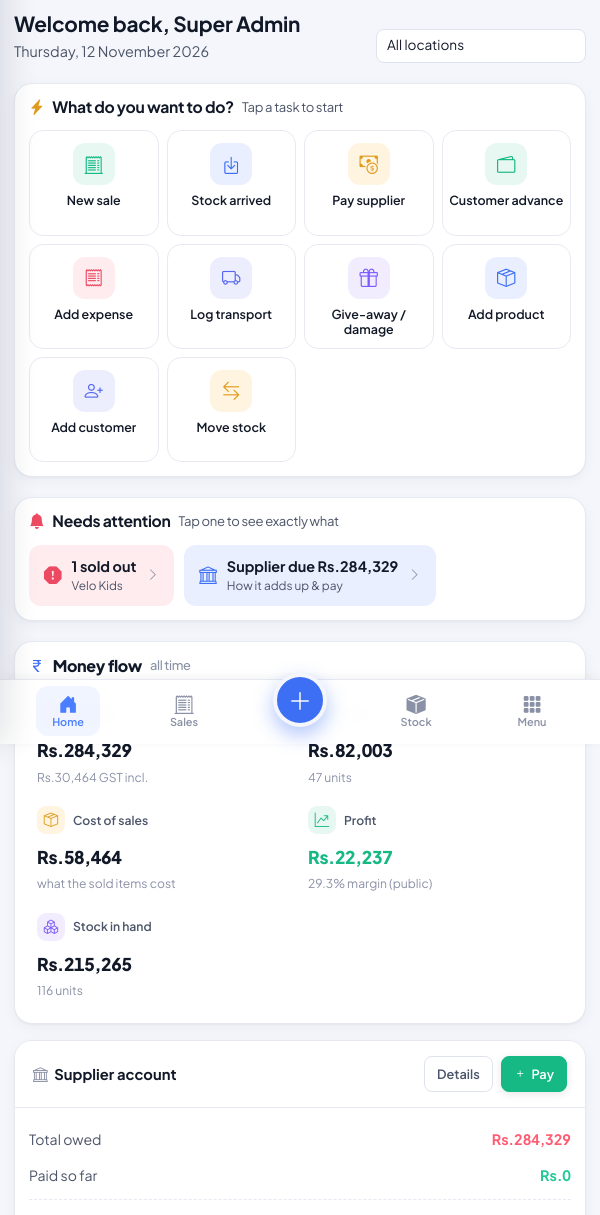
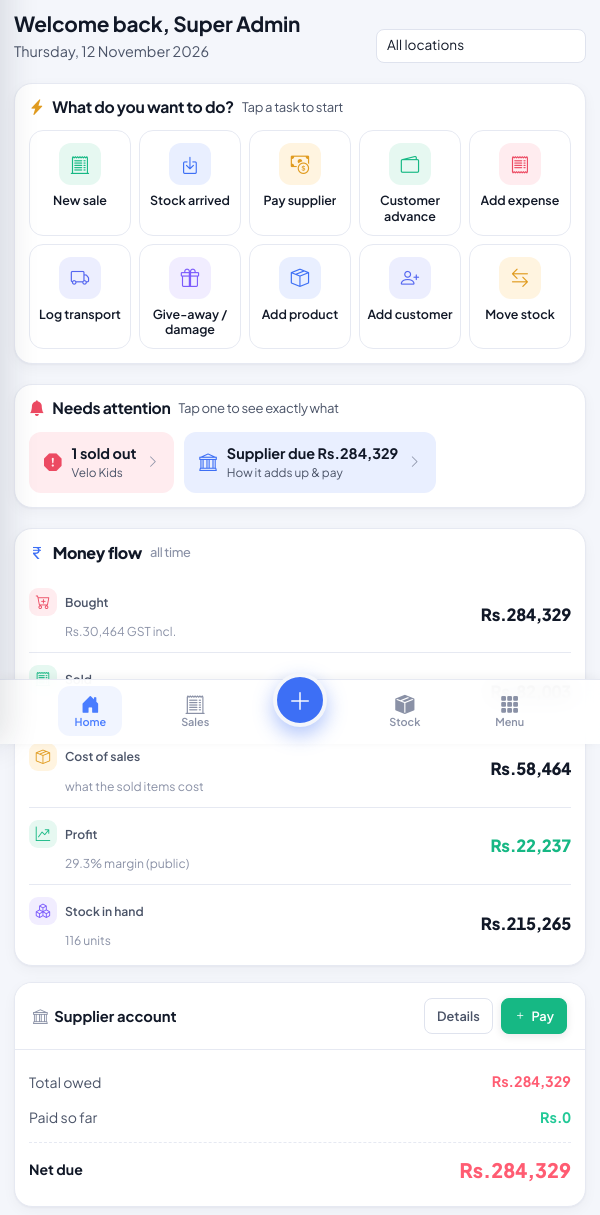
Before and after one commit to Laaxxmm/sportspedal, a Flask app: page / in a window 600 px wide. Shown: the part 56-1271 px from the top of the page. Run offline with Flask 3, Linux system fonts and the light colour scheme; a user stored in the database is signed in; data comes from the database, SQL or seed files in the repository; data that the repository does not hold is empty; some libraries are stand-ins or nearby versions.

Commit message:
Money flow: ledger rows on phones, one row of five on tablets
Tablet task grid shows five per row; bottom nav stays centred on wide screens.

Co-Authored-By: Claude Opus 5.5 <noreply@anthropic.com>

```diff
--- a/app/static/css/style.css
+++ b/app/static/css/style.css
@@ -2011,3 +2011,34 @@ a.kpi-link:hover .stat-go { transform: translateX(3px); color: var(--tone-blue);
 }
 .bottom-nav-inner > a i { font-size: 1.2rem; line-height: 1; }
 .bottom-nav-inner > a span { white-space: nowrap; }
+
+/* ---- Money flow: list rows on phones, one even row of five on tablets ---- */
+@media (max-width: 767px) {
+    .money-flow-card .row { display: block !important; margin: 0 !important; }
+    .money-flow-card .row > .flow-item {
+        max-width: none !important; width: 100% !important; flex: none !important;
+        padding: 12px 0 !important;
+        border-bottom: 1px solid var(--border);
+    }
+    .money-flow-card .row > .flow-item:last-child { border-bottom: 0; padding-bottom: 2px !important; }
+    .money-flow-card .flow-item > a {
+        display: grid; grid-template-columns: minmax(0, 1fr) auto;
+        grid-template-areas: "head value" "sub value";
+        column-gap: 12px; row-gap: 2px; align-items: center;
+    }
+    .money-flow-card .flow-head { grid-area: head; margin: 0 !important; }
+    .money-flow-card .flow-value { grid-area: value; text-align: right; font-size: 1.05rem !important; }
+    .money-flow-card .flow-sub { grid-area: sub; padding-left: 36px; }
+}
+@media (min-width: 768px) and (max-width: 991px) {
+    .money-flow-card .row { display: grid !important; grid-template-columns: repeat(5, minmax(0, 1fr)); gap: 0; margin: 0 !important; }
+    .money-flow-card .row > .flow-item { max-width: none !important; width: auto !important; flex: none !important; padding: 8px 10px !important; border-left: 1px solid var(--border); }
+    .money-flow-card .row > .flow-item:first-child { border-left: 0; padding-left: 0 !important; }
+    .money-flow-card .flow-value { font-size: 1.1rem !important; }
+}
+
+/* tablets: five task tiles per row (ten tasks = two full rows); centre the bottom nav */
+@media (min-width: 576px) and (max-width: 991px) {
+    .action-grid { grid-template-columns: repeat(5, minmax(0, 1fr)) !important; }
+}
+.bottom-nav-inner { max-width: 520px; margin: 0 auto; }
```
